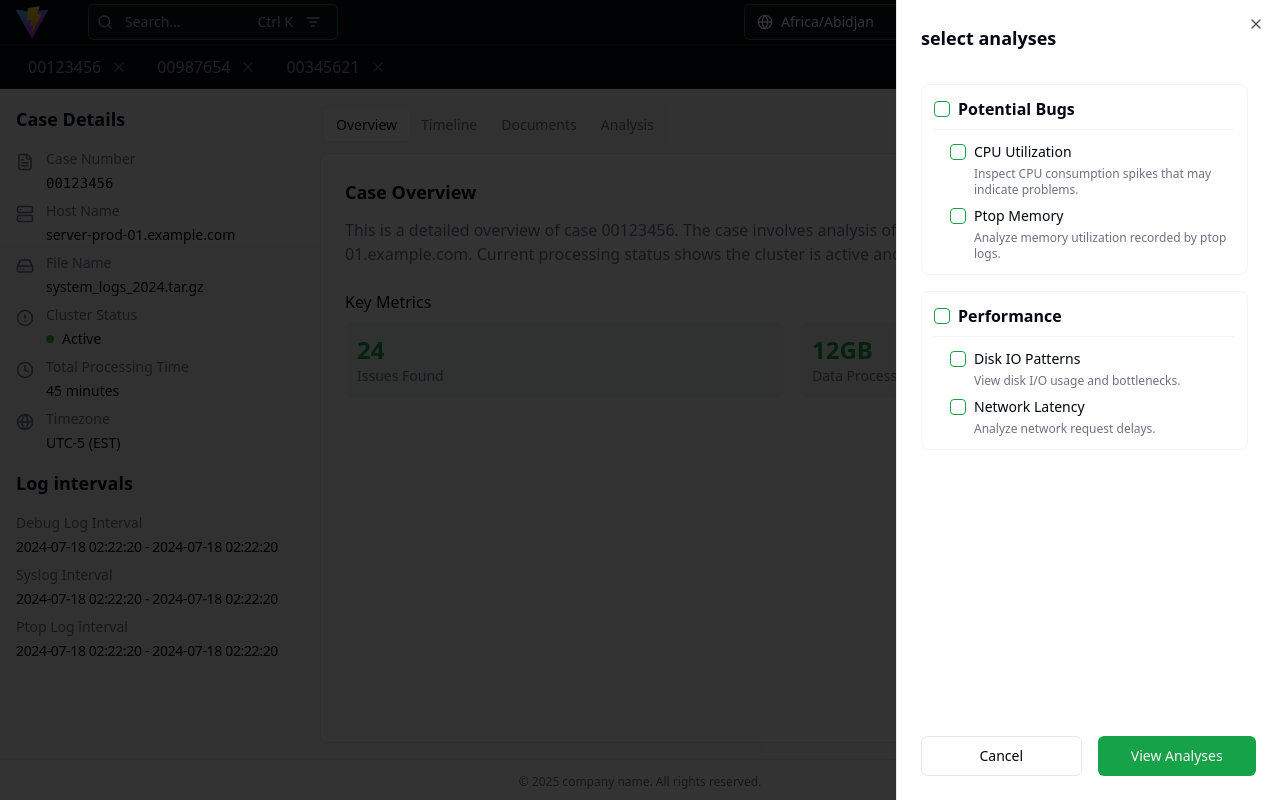
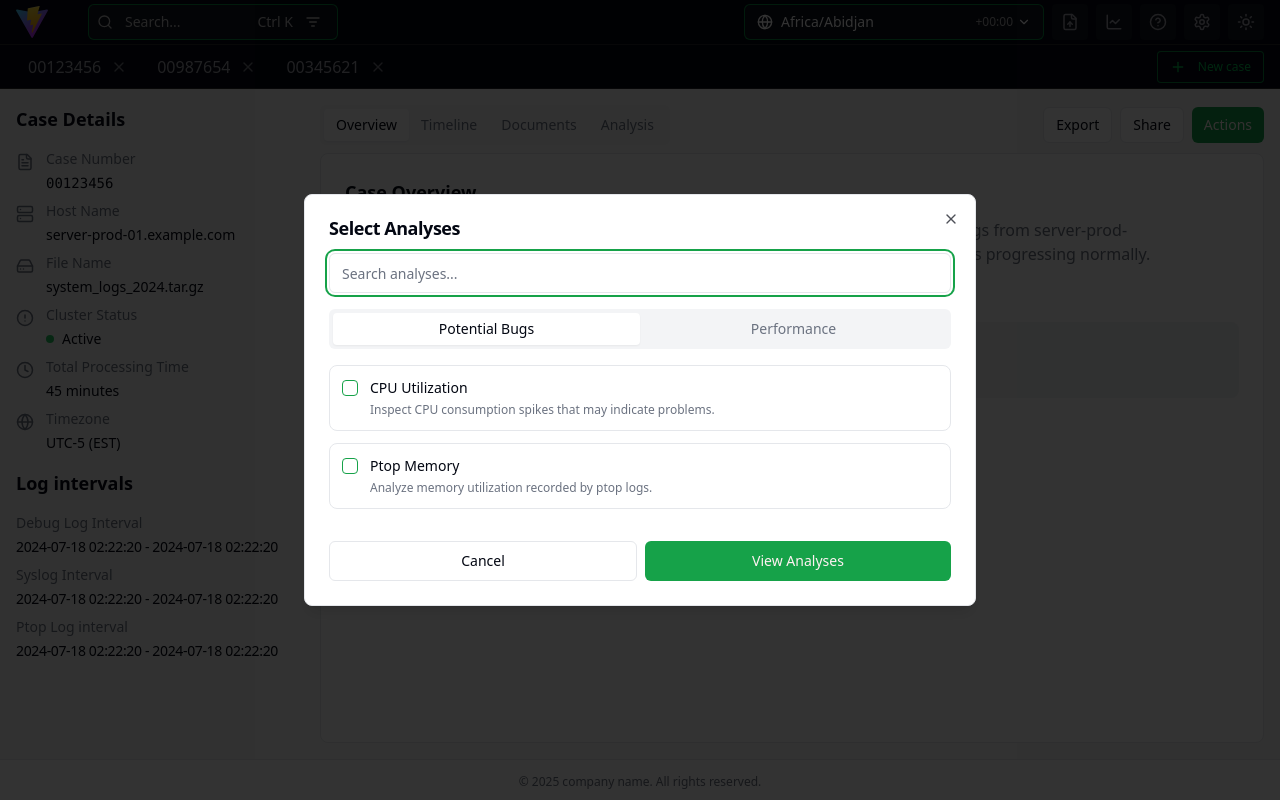
Before and after one commit to prijinprakash/support-log-analytics, a React (Vite) app: page /cases/1 in a window 1280 px wide. Both pictures are taken after a click on the button "Actions". Built offline with nearby package versions, Linux system fonts and the light colour scheme.

Commit message:
Refactor: Replace AnalysisSheet with Dialog
Replaced the AnalysisSheet component with a Dialog component for analysis selection, including a search input, tabbed category navigation, and action buttons.

```diff
--- /dev/null
+++ b/src/components/AnalysisDialog.tsx
@@ -0,0 +1,191 @@
+
+import { useState, useEffect } from "react";
+import {
+  Dialog,
+  DialogContent,
+  DialogHeader,
+  DialogTitle,
+} from "@/components/ui/dialog";
+import { Checkbox } from "@/components/ui/checkbox";
+import { Button } from "@/components/ui/button";
+import { Input } from "@/components/ui/input";
+import { Tabs, TabsList, TabsTrigger, TabsContent } from "@/components/ui/tabs";
+import { X } from "lucide-react";
+
+// Analysis options structure
+const ANALYSIS_OPTIONS = [
+  {
+    category: "Potential Bugs",
+    key: "potential-bugs",
+    analyses: [
+      {
+        key: "cpu-utilization",
+        name: "CPU Utilization",
+        description: "Inspect CPU consumption spikes that may indicate problems."
+      },
+      {
+        key: "ptop-memory",
+        name: "Ptop Memory",
+        description: "Analyze memory utilization recorded by ptop logs."
+      }
+    ]
+  },
+  {
+    category: "Performance",
+    key: "performance",
+    analyses: [
+      {
+        key: "disk-io",
+        name: "Disk IO Patterns",
+        description: "View disk I/O usage and bottlenecks."
+      },
+      {
+        key: "network-latency",
+        name: "Network Latency",
+        description: "Analyze network request delays."
+      }
+    ]
+  }
+];
+
+interface AnalysisDialogProps {
+  open: boolean;
+  onOpenChange: (open: boolean) => void;
+}
+
+const AnalysisDialog = ({ open, onOpenChange }: AnalysisDialogProps) => {
+  const [searchTerm, setSearchTerm] = useState("");
+  const [activeTab, setActiveTab] = useState("potential-bugs");
+  const [analysisChecked, setAnalysisChecked] = useState<Record<string, boolean>>({});
+
+  // Initialize state on open
+  useEffect(() => {
+    if (open) {
+      setSearchTerm("");
+      setActiveTab("potential-bugs");
+      const defaultAnalyses = Object.fromEntries(
+        ANALYSIS_OPTIONS.flatMap(opt => opt.analyses.map(a => [a.key, false]))
+      );
+      setAnalysisChecked(defaultAnalyses);
+    }
+  }, [open]);
+
+  // Filter analyses based on search term
+  const getFilteredAnalyses = (categoryKey: string) => {
+    const category = ANALYSIS_OPTIONS.find(cat => cat.key === categoryKey);
+    if (!category) return [];
+
+    if (!searchTerm) return category.analyses;
+
+    return category.analyses.filter(analysis =>
+      analysis.name.toLowerCase().includes(searchTerm.toLowerCase()) ||
+      analysis.description.toLowerCase().includes(searchTerm.toLowerCase())
+    );
+  };
+
+  const handleAnalysisChange = (analysisKey: string, checked: boolean) => {
+    setAnalysisChecked(prev => ({ ...prev, [analysisKey]: checked }));
+  };
+
+  const clearSearch = () => {
+    setSearchTerm("");
+  };
+
+  return (
+    <Dialog open={open} onOpenChange={onOpenChange}>
+      <DialogContent className="max-w-2xl w-full max-h-[80vh] flex flex-col">
+        <DialogHeader>
+          <DialogTitle>Select Analyses</DialogTitle>
+        </DialogHeader>
+
+        {/* Search Input */}
+        <div className="relative">
+          <Input
+            placeholder="Search analyses..."
+            value={searchTerm}
+            onChange={(e) => setSearchTerm(e.target.value)}
+            className="pr-8"
+          />
+          {searchTerm && (
+            <button
+              onClick={clearSearch}
+              className="absolute right-2 top-1/2 -translate-y-1/2 p-1 hover:bg-muted rounded-sm"
+            >
+              <X size={16} className="text-muted-foreground" />
+            </button>
+          )}
+        </div>
+
+        {/* Tabs for Categories */}
+        <Tabs value={activeTab} onValueChange={setActiveTab} className="flex-1 flex flex-col min-h-0">
+          <TabsList className="grid w-full grid-cols-2">
+            {ANALYSIS_OPTIONS.map(category => (
+              <TabsTrigger key={category.key} value={category.key}>
+                {category.category}
+              </TabsTrigger>
+            ))}
+          </TabsList>
+
+          {/* Tab Contents */}
+          <div className="flex-1 min-h-0 mt-4">
+            {ANALYSIS_OPTIONS.map(category => (
+              <TabsContent
+                key={category.key}
+                value={category.key}
+                className="h-full overflow-auto space-y-3 mt-0"
+              >
+                {getFilteredAnalyses(category.key).map(analysis => (
+                  <div key={analysis.key} className="flex items-start gap-3 p-3 border rounded-lg">
+                    <Checkbox
+                      id={`analysis-${analysis.key}`}
+                      checked={!!analysisChecked[analysis.key]}
+                      onCheckedChange={checked =>
+                        handleAnalysisChange(analysis.key, !!checked)
+                      }
+                      className="mt-0.5"
+                    />
+                    <div className="flex-1 min-w-0">
+                      <label
+                        htmlFor={`analysis-${analysis.key}`}
+                        className="text-sm font-medium cursor-pointer block"
+                      >
+                        {analysis.name}
+                      </label>
+                      <p className="text-xs text-muted-foreground mt-1">
+                        {analysis.description}
+                      </p>
+                    </div>
+                  </div>
+                ))}
+                {getFilteredAnalyses(category.key).length === 0 && (
+                  <div className="text-center text-muted-foreground py-8">
+                    No analyses found matching your search.
+                  </div>
+                )}
+              </TabsContent>
+            ))}
+          </div>
+        </Tabs>
+
+        {/* Button Group */}
+        <div className="flex gap-2 pt-4">
+          <Button
+            variant="outline"
+            onClick={() => onOpenChange(false)}
+            className="flex-1"
+          >
+            Cancel
+          </Button>
+          <Button
+            onClick={() => onOpenChange(false)}
+            className="flex-1"
+          >
+            View Analyses
+          </Button>
+        </div>
+      </DialogContent>
+    </Dialog>
+  );
+};
+
+export default AnalysisDialog;
--- a/src/pages/CaseDetail.tsx
+++ b/src/pages/CaseDetail.tsx
@@ -1,4 +1,3 @@
-
 import { useParams } from "react-router-dom";
 import { FileText, Clock, User, AlertCircle, Server, Globe, HardDrive } from "lucide-react";
 import { useState, useEffect } from "react";
@@ -6,14 +5,14 @@ import PageLoader from "@/components/PageLoader";
 import { Tabs, TabsList, TabsTrigger, TabsContent } from "@/components/ui/tabs";
 import { Button } from "@/components/ui/button";
 import { Separator } from "@/components/ui/separator";
-import AnalysisSheet from "@/components/AnalysisSheet";
+import AnalysisDialog from "@/components/AnalysisDialog";
 import { useCallback } from "react";
 
 const CaseDetail = () => {
   const { caseId } = useParams<{ caseId: string }>();
   const [isLoading, setIsLoading] = useState(true);
   const [activeTab, setActiveTab] = useState("overview");
-  const [sheetOpen, setSheetOpen] = useState(false);
+  const [dialogOpen, setDialogOpen] = useState(false);
 
   // Simulate loading and then set loading to false
   useEffect(() => {
@@ -26,15 +25,15 @@ const CaseDetail = () => {
 
   // Keyboard shortcut: Ctrl+Shift+A (or Cmd+Shift+A for Mac)
   useEffect(() => {
-    const toggleSheet = (e: KeyboardEvent) => {
+    const toggleDialog = (e: KeyboardEvent) => {
       // ctrlKey or metaKey (cmd), shiftKey, and letter A (65 or 'a')
       if ((e.ctrlKey || e.metaKey) && e.shiftKey && (e.key === "A" || e.key === "a")) {
         e.preventDefault();
-        setSheetOpen(v => !v);
+        setDialogOpen(v => !v);
       }
     };
-    window.addEventListener("keydown", toggleSheet);
-    return () => window.removeEventListener("keydown", toggleSheet);
+    window.addEventListener("keydown", toggleDialog);
+    return () => window.removeEventListener("keydown", toggleDialog);
   }, []);
 
   if (isLoading) {
@@ -167,7 +166,7 @@ const CaseDetail = () => {
               <Button variant="outline" size="sm">
                 Share
               </Button>
-              <Button size="sm" onClick={() => setSheetOpen(true)}>
+              <Button size="sm" onClick={() => setDialogOpen(true)}>
                 Actions
               </Button>
             </div>
@@ -299,8 +298,8 @@ const CaseDetail = () => {
           </div>
         </div>
       </div>
-      {/* Sheet for selecting analyses */}
-      <AnalysisSheet open={sheetOpen} onOpenChange={setSheetOpen} />
+      {/* Dialog for selecting analyses */}
+      <AnalysisDialog open={dialogOpen} onOpenChange={setDialogOpen} />
     </div>
   );
 };
```
